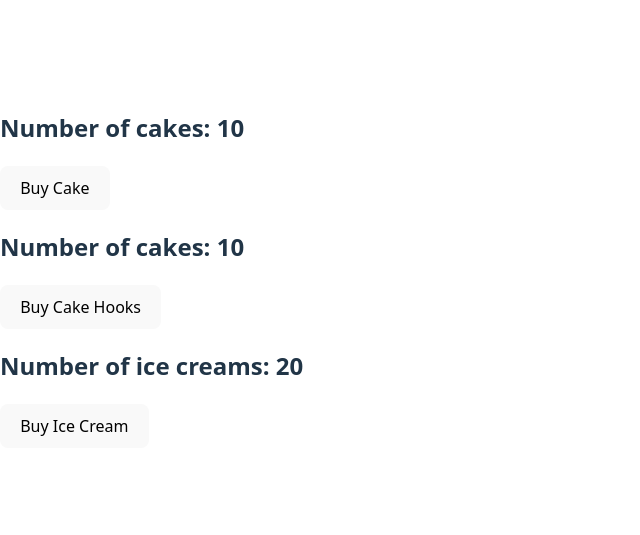
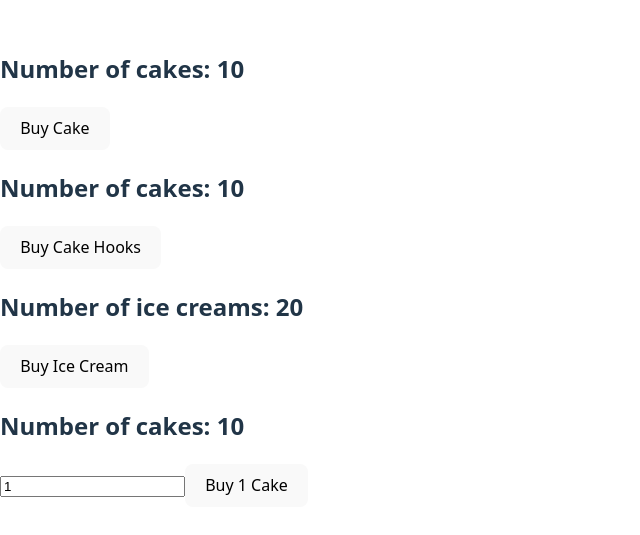
Before and after one commit to jrreda/redux-demo, a React (Vite) app: page / in a window 1280 px wide. Shown: the part 131-666 px from the top of the page, without its empty margins (0-640 px from the left). Built offline with nearby package versions, Linux system fonts and the light colour scheme.

Commit message:
Action payload

```diff
--- a/src/App.jsx
+++ b/src/App.jsx
@@ -3,6 +3,7 @@
 import IceCreamContainer from './components/iceCreamContainer'
 import { Provider } from 'react-redux'
 import store from './redux/store'
+import NewCakeContainer from './components/NewCakeContainer'
 
 function App() {
   return (
@@ -11,6 +12,7 @@
         <CakeContainer />
         <HooksCakeContainer />
         <IceCreamContainer />
+        <NewCakeContainer />
       </div>
     </Provider>
   )
--- /dev/null
+++ b/src/components/NewCakeContainer.jsx
@@ -0,0 +1,30 @@
+import React from 'react'
+import { connect } from 'react-redux'
+import { buyCake } from '../redux/cake/cakeActions'
+import { useState } from 'react';
+
+function NewCakeContainer(props) {
+  const [number, setNumber] = useState(1);
+
+  return (
+    <div>
+        <h2>Number of cakes: {props.numOfCakes}</h2>
+        <input type='number' value={number} onChange={(e) => setNumber(e.target.value)} min='1' />
+        <button type='button' onClick={() => props.buyCake(number)}>Buy {number} Cake</button>
+    </div>
+  )
+}
+
+const mapStateToProps = (state) => {
+  return {
+    numOfCakes: state.cake.numOfCakes,
+  };
+};
+
+const mapDispatchToProps = (dispatch) => {
+  return {
+    buyCake: (number) => dispatch(buyCake(number)),
+  };
+};
+
+export default connect(mapStateToProps, mapDispatchToProps)(NewCakeContainer);
--- a/src/redux/cake/cakeActions.js
+++ b/src/redux/cake/cakeActions.js
@@ -1,7 +1,8 @@
 import { BUY_CAKE } from "./cakeTypes";
 
-export const buyCake = () => {
+export const buyCake = (number = 1) => {
   return {
     type: BUY_CAKE,
+    payload: number,
   };
 };
--- a/src/redux/cake/cakeReducer.js
+++ b/src/redux/cake/cakeReducer.js
@@ -9,7 +9,7 @@
     case BUY_CAKE:
       return {
         ...state,
-        numOfCakes: state.numOfCakes - 1,
+        numOfCakes: state.numOfCakes - action.payload,
       };
     default:
       return state;
```
